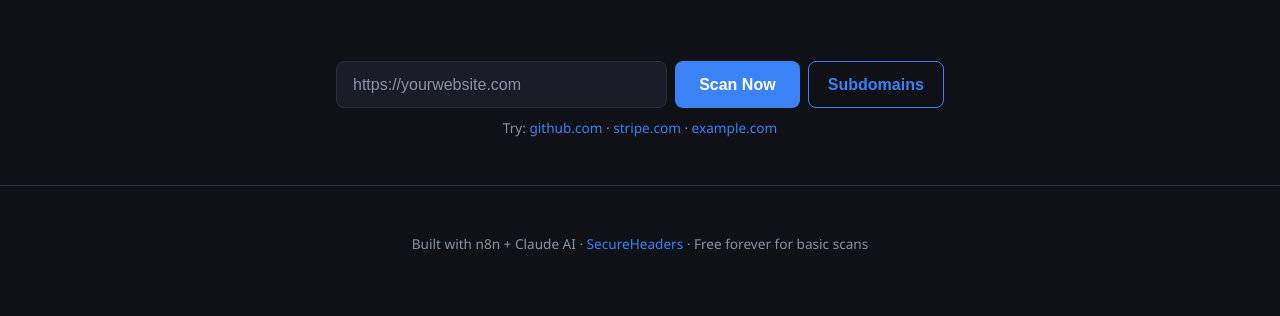
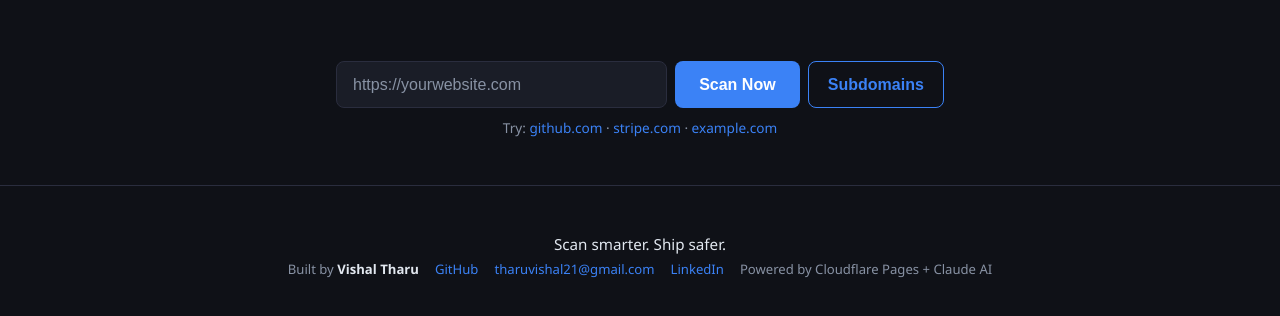
Before and after one commit to Arryn21/header-security-project, a website: page public/index.html in a window 1280 px wide. Shown: the part 306-622 px from the top of the page. Drawn offline with Linux system fonts and the light colour scheme.

Commit message:
Update footer with author info, links and tagline
Co-Authored-By: Claude Sonnet 4.6 <noreply@anthropic.com>

```diff
--- a/public/index.html
+++ b/public/index.html
@@ -206,7 +206,14 @@
 </div>
 
 <footer>
-  Built with n8n + Claude AI · <a href="#">SecureHeaders</a> · Free forever for basic scans
+  <div style="margin-bottom:0.4rem;font-size:0.95rem;color:var(--text)">Scan smarter. Ship safer.</div>
+  <div style="display:flex;flex-wrap:wrap;justify-content:center;gap:1rem;font-size:0.82rem;color:var(--muted)">
+    <span>Built by <strong style="color:var(--text)">Vishal Tharu</strong></span>
+    <a href="https://github.com/Arryn21/header-security-project" target="_blank" rel="noopener">GitHub</a>
+    <a href="mailto:tharuvishal21@gmail.com">tharuvishal21@gmail.com</a>
+    <a href="https://www.linkedin.com/in/vishal-tharu" target="_blank" rel="noopener">LinkedIn</a>
+    <span>Powered by Cloudflare Pages + Claude AI</span>
+  </div>
 </footer>
 <script src="/app.js"></script>
 </body>
```
